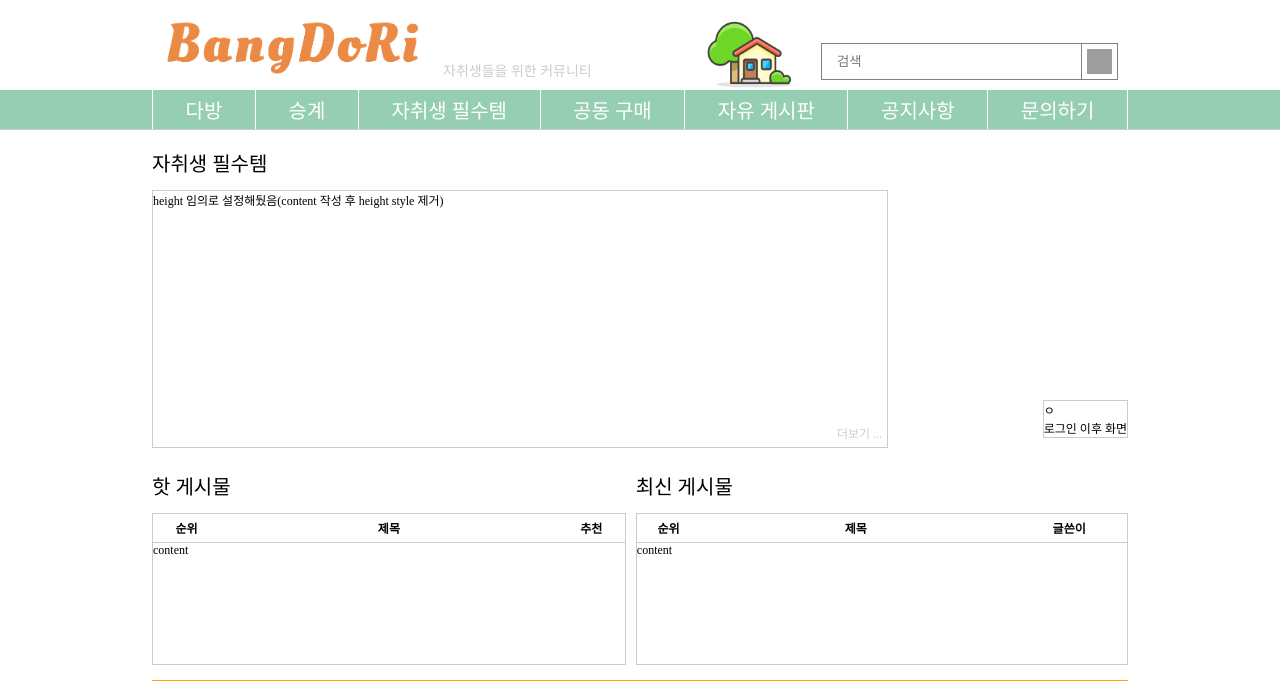
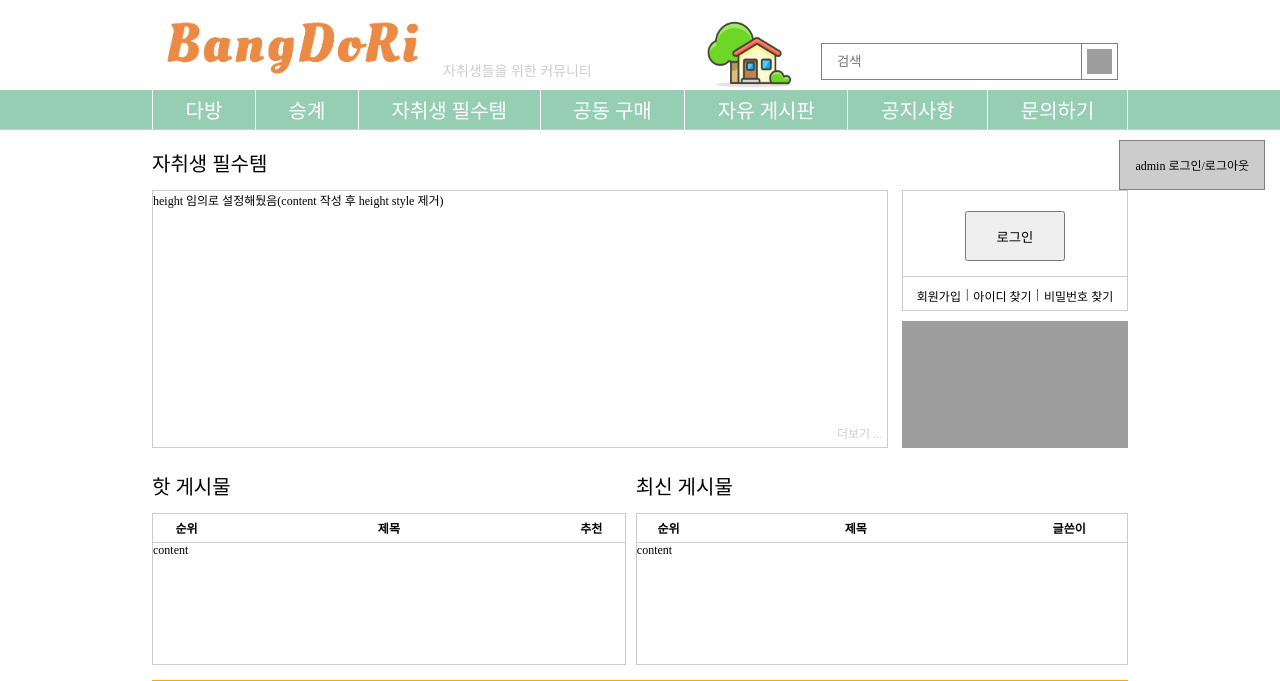
Before and after one commit to BangDori/Project, a Django app: page /index/ in a window 1280 px wide. Shown: the top 681 px of the page. Run offline with Django 4.2, Linux system fonts and the light colour scheme; grey boxes are pictures that could not be loaded.

Commit message:
add login/logout demo

```diff
--- a/app/static/app/indexCSS/sectionStyle.css
+++ b/app/static/app/indexCSS/sectionStyle.css
@@ -69,6 +69,32 @@
   vertical-align: bottom;
 }
 
+.after-login{
+  margin: 0;
+}
+
+.login-after-user-info{
+  display: flex;
+  flex-direction: row;
+  padding: 10px 15px;
+  gap: 10px;
+}
+
+.login-user-img{
+  border: 1px solid #ccc;
+  padding: 10px;
+  border-radius: 36px;
+  width: 24px;
+}
+
+.login-user-info{
+  width: 145px;
+}
+
+.login-after-user-bar{
+  padding: 10px 5px;
+}
+
 .preview-even {
   gap: 10px;
 }
--- a/app/templates/app/index.html
+++ b/app/templates/app/index.html
@@ -119,7 +119,7 @@
               </div>
 
               <!-- 로그인 이전 박스 및 광고 -->
-              <div class="article-box none">
+              <div class="before-login article-box">
                 <!-- 로그인 박스 -->
                 <div class="login-box">
                   <div class="login-user">
@@ -147,15 +147,35 @@
                 </div>
               </div>
 
+              <!-- 로그인 구현후 삭제해주세요. + 아래 script 코드까지 -->
+              <div class="master-login" style="position: absolute; border: 1px solid gray; right: 15px; padding: 15px; background-color: #ccc; cursor: pointer">
+                admin 로그인/로그아웃
+              </div>
               <!-- 로그인 이후 -->
-              <div class="article-box">
-                <!-- 로그인 박스 -->
-                <div class="login-box">
-                  <div class="login-user-box">
+              <div class="after-login article-box none">
+                <!-- 로그인 이후 박스 -->
+                <div class="login-box after-login">
+                  <div class="login-after-user-info">
                     <div class="login-user-img">
-                      ㅇ
+                      <img src="" alt="">
                     </div>
-                    로그인 이후 화면
+                    <div class="login-user-info">
+                      닉네임 + 로그아웃 버튼
+                      <br>
+                      이메일 주소
+                      <br>
+                      기타 정보
+                    </div>
+                  </div>
+                  <hr style="border: 1px solid #ccc;">
+                  <div class="login-after-user-bar">
+                    1. 주소 등록하기 (등록시 주소 표시?)
+                    <br>
+                    2. 내 게시글 확인
+                    <br>
+                    3. 공동구매 참여 현황
+                    <br>
+                    4. 기타 등등의 정보 표시
                   </div>
                 </div>
               </div>
@@ -271,6 +291,30 @@
       </div>
     </div>
 
+    <script>
+      const master = document.querySelector(".master-login"),
+        before_login = document.querySelector(".before-login"),
+        after_login = document.querySelector(".after-login");
+
+      const NONE = "none";
+
+      function loginUser() {
+        if(before_login.classList.contains(NONE)) {
+          before_login.classList.remove(NONE);
+          after_login.classList.add(NONE);
+        } else {
+          before_login.classList.add(NONE);
+          after_login.classList.remove(NONE);
+        }
+      }
+
+      function init() {
+        master.addEventListener("click", loginUser);
+      }
+
+      init();
+    </script>
+
     <script src="../../static/app/topMove.js"></script>
     <script src="../../static/app/topSearch.js"></script>
     <script src="../../static/app/sliderBanner.js"></script>
```
